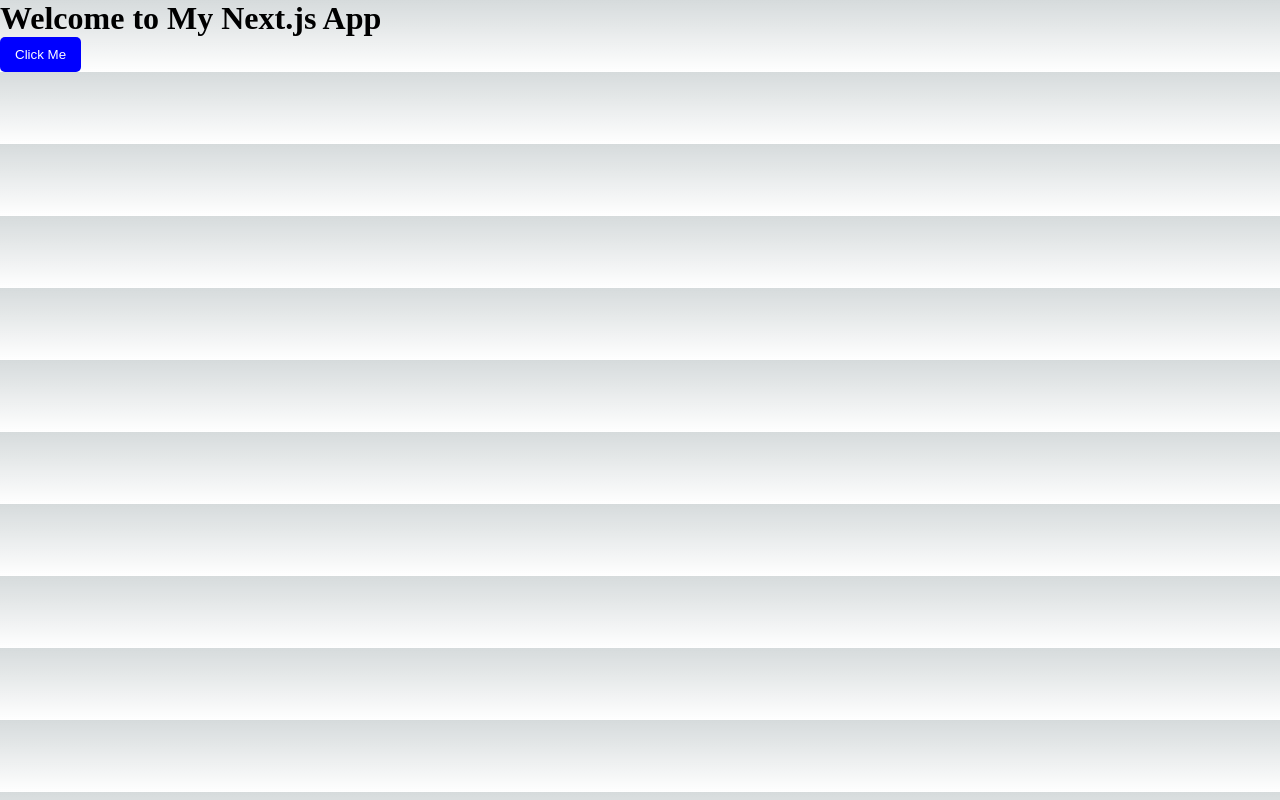
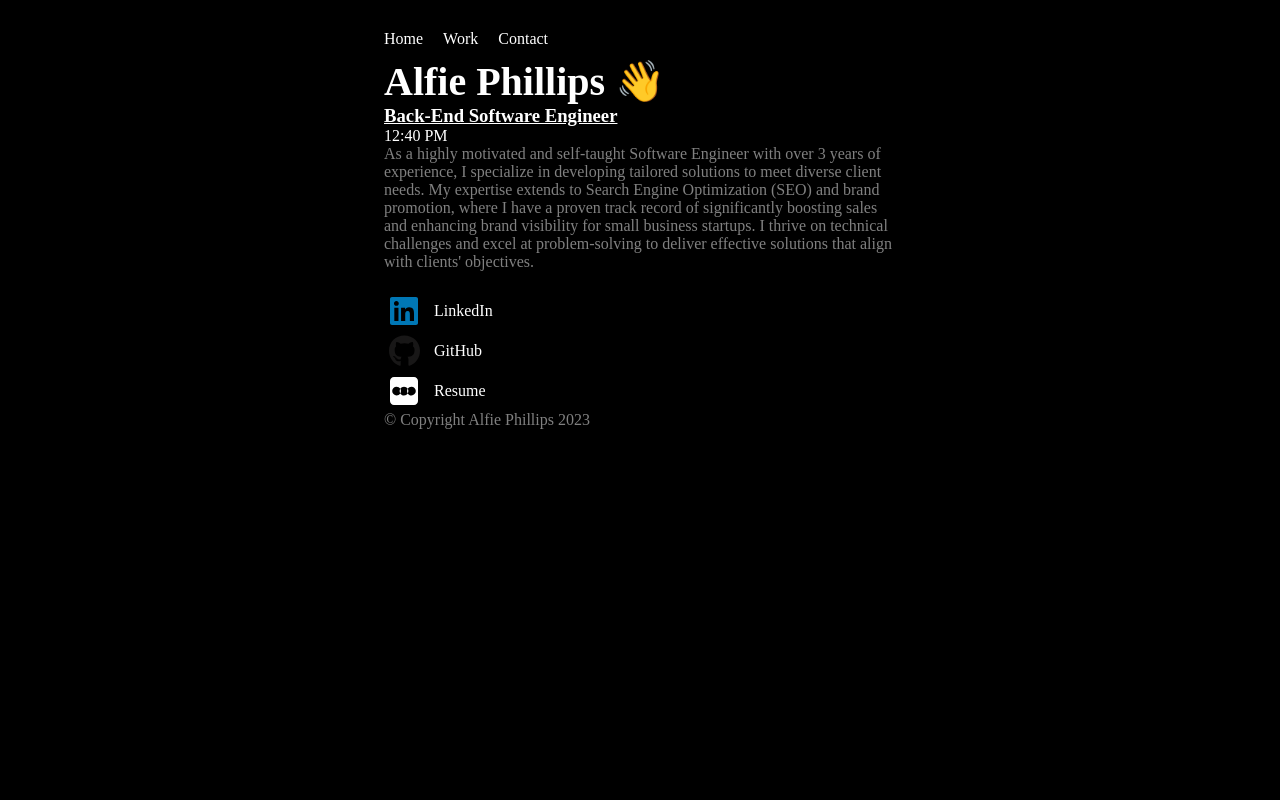
Before and after one commit to alfiephillips/web, a Next.js app: page / in a window 1280 px wide. Built offline with nearby package versions, Linux system fonts and the light colour scheme.

Commit message:
final prototype for now

```diff
--- a/components/StyledButton.js
+++ /dev/null
@@ -1,16 +0,0 @@
-import styled from 'styled-components';
-
-const StyledButton = styled.button`
-  background-color: blue;
-  color: white;
-  padding: 10px 15px;
-  border-radius: 5px;
-  border: none;
-  cursor: pointer;
-
-  &:hover {
-    background-color: darkblue;
-  }
-`;
-
-export default StyledButton;
--- /dev/null
+++ b/components/index.js
@@ -0,0 +1,98 @@
+import styled from 'styled-components';
+
+const PageContainer = styled.div`
+  background-color: black;
+  color: white;
+  min-height: 100vh;
+  padding: 30px 30%;  // Default padding for larger screens
+
+  // Media query for mobile devices
+  @media (max-width: 768px) {
+    padding: 30px 10%;  // Reduced horizontal padding for smaller screens
+  }
+`;
+
+const Navbar = styled.nav`
+  display: flex;
+  justify-content: flex-start;
+  gap: 20px;
+  margin-bottom: 10px;
+
+  @media (max-width: 768px) {
+    gap: 10px;
+  }
+`;
+
+const NavLink = styled.a`
+  color: white;
+  text-decoration: none;
+  font-size: 1em;
+
+  @media (max-width: 768px) {
+    font-size: 0.9em;
+  }
+`;
+
+
+const Title = styled.h1`
+  font-weight: bold;
+  font-size: 2.5em;
+`;
+
+const Description = styled.p`
+  color: grey;
+  margin-bottom: 20px;
+`;
+
+const ImageGrid = styled.div`
+  display: grid;
+  grid-template-columns: repeat(2, 1fr);
+  grid-gap: 10px;
+  margin-bottom: 20px;
+
+  @media (max-width: 768px) {
+    grid-template-columns: 1fr;
+  }
+`;
+
+
+const Image = styled.img`
+  width: 100%;
+  height: auto;
+`;
+
+const FooterText = styled.p`
+  color: grey;
+`;
+
+const SocialButton = styled.a`
+  display: inline-flex;
+  align-items: center;
+  justify-content: center;
+  width: 40px; // Adjust size as needed
+  height: 40px;
+  border-radius: 50%;
+  margin: 0 10px 0 0; // Adjust space between button and text
+  transition: transform 0.3s;
+
+  &:hover {
+    transform: scale(1.1); // Slight zoom effect on hover
+  }
+
+  // LinkedIn Icon Color
+  .linkedin-icon {
+    color: #0077b5;
+  }
+
+  // GitHub Icon Color
+  .github-icon {
+    color: #181717;
+  }
+`;
+
+
+
+
+
+
+export {PageContainer, Navbar, NavLink, Title, Description, ImageGrid, Image, FooterText, SocialButton}
--- a/package.json
+++ b/package.json
@@ -6,9 +6,12 @@
     "dev": "next dev",
     "build": "next build",
     "start": "next start",
-    "lint": "next lint"
+    "lint": "eslint . --ext .js,.jsx",
+    "lint-fix": "eslint . --ext .js,.jsx --fix"
   },
   "dependencies": {
+    "@fortawesome/free-brands-svg-icons": "^6.5.1",
+    "@fortawesome/react-fontawesome": "^0.2.0",
     "babel-plugin-styled-components": "^2.1.4",
     "next": "14.0.3",
     "react": "^18",
--- a/pages/index.js
+++ b/pages/index.js
@@ -1,11 +1,86 @@
-// pages/index.js
-import StyledButton from '../components/StyledButton';
+import {
+  PageContainer, Navbar, NavLink,
+  Title, Description, ImageGrid,
+  Image, FooterText, SocialButton}
+  from '../components';
 
-const HomePage = () => (
-  <div>
-    <h1>Welcome to My Next.js App</h1>
-    <StyledButton>Click Me</StyledButton>
-  </div>
-);
+import React, {useState, useEffect} from "react"
+
+import { FontAwesomeIcon } from '@fortawesome/react-fontawesome';
+import { faLinkedin, faGithub, faSquareLetterboxd } from '@fortawesome/free-brands-svg-icons';
+
+const TimeDisplay = () => {
+  const [currentTime, setCurrentTime] = useState('');
+
+  useEffect(() => {
+    const updateCurrentTime = () => {
+      const now = new Date();
+      const hours = now.getHours();
+      const minutes = now.getMinutes();
+      const ampm = hours >= 12 ? 'PM' : 'AM';
+      const formattedTime = `${hours % 12 || 12}:${minutes < 10 ? '0' : ''}${minutes} ${ampm}`;
+      setCurrentTime(formattedTime);
+    };
+
+    updateCurrentTime();
+    const intervalId = setInterval(updateCurrentTime, 1000);
+
+    return () => clearInterval(intervalId);
+  }, []);
+
+  return <span>{currentTime}</span>;
+};
+
+
+const HomePage = () => {
+  return (
+    <PageContainer>
+      <Navbar>
+        <NavLink href="#">Home</NavLink>
+        <NavLink href="/work">Work</NavLink>
+        <NavLink href="/contact">Contact</NavLink>
+      </Navbar>
+      <Title>Alfie Phillips 👋</Title>
+      <h3><u>Back-End Software Engineer</u></h3>
+      <TimeDisplay />
+      <Description>
+      As a highly motivated and self-taught Software Engineer with over 3 years of experience, I specialize in
+developing tailored solutions to meet diverse client needs. My expertise extends to Search Engine
+Optimization (SEO) and brand promotion, where I have a proven track record of significantly boosting sales
+and enhancing brand visibility for small business startups. I thrive on technical challenges and excel at
+problem-solving to deliver effective solutions that align with clients' objectives.
+      </Description>
+      {/* <ImageGrid>
+        <Image src="/path-to-your-image.jpg" alt="Image Description" />
+        <Image src="/path-to-your-image.jpg" alt="Image Description" />
+        <Image src="/path-to-your-image.jpg" alt="Image Description" />
+        <Image src="/path-to-your-image.jpg" alt="Image Description" />
+        <Image src="/path-to-your-image.jpg" alt="Image Description" />
+        <Image src="/path-to-your-image.jpg" alt="Image Description" />
+      </ImageGrid> */}
+      <div style={{ display: 'flex', alignItems: 'center' }}>
+        <SocialButton href="https://www.linkedin.com/in/alfiephillips/" target="_blank" rel="noopener noreferrer">
+          <FontAwesomeIcon icon={faLinkedin} className="linkedin-icon" size="2x"/>
+        </SocialButton>
+        <span>LinkedIn</span>
+      </div>
+      <div style={{ display: 'flex', alignItems: 'center' }}>
+        <SocialButton href="https://github.com/alfiephillips" target="_blank" rel="noopener noreferrer">
+          <FontAwesomeIcon icon={faGithub} className="github-icon" size="2x"/>
+        </SocialButton>
+        <span>GitHub</span>
+      </div>
+      <div style={{ display: 'flex', alignItems: 'center' }}>
+        <SocialButton href="/CV-Alfie-Phillips.pdf" target="_blank" rel="noopener noreferrer">
+          <FontAwesomeIcon icon={faSquareLetterboxd} size="2x"/>
+        </SocialButton>
+        <span>Resume</span>
+      </div>
+      <FooterText>
+        © Copyright Alfie Phillips {new Date().getFullYear()}
+      </FooterText>
+    </PageContainer>
+  );
+};
 
 export default HomePage;
```
Also changed, not shown: .eslintrc.json, 2 other files (tests, documents, lock files or other folders).
